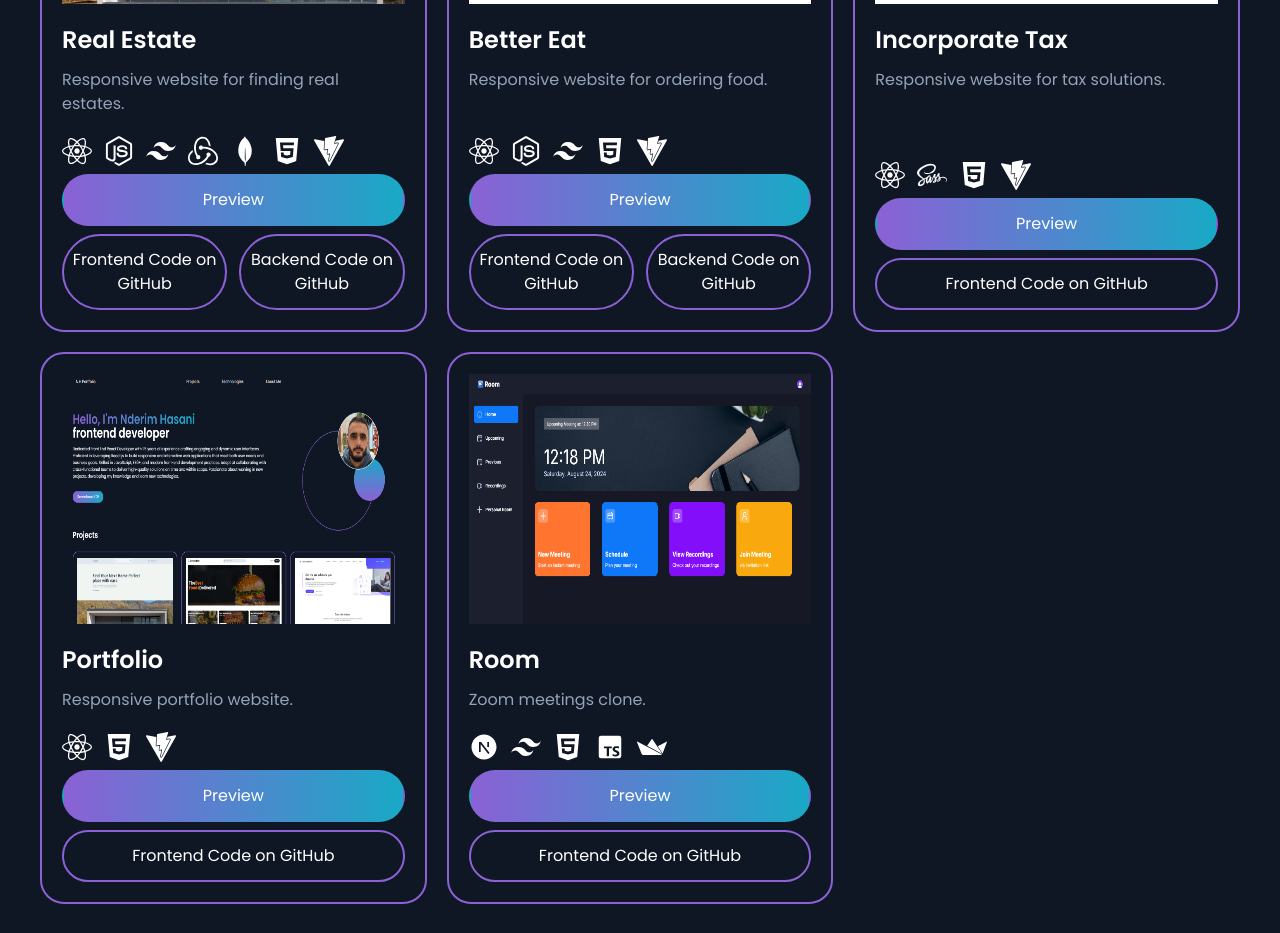
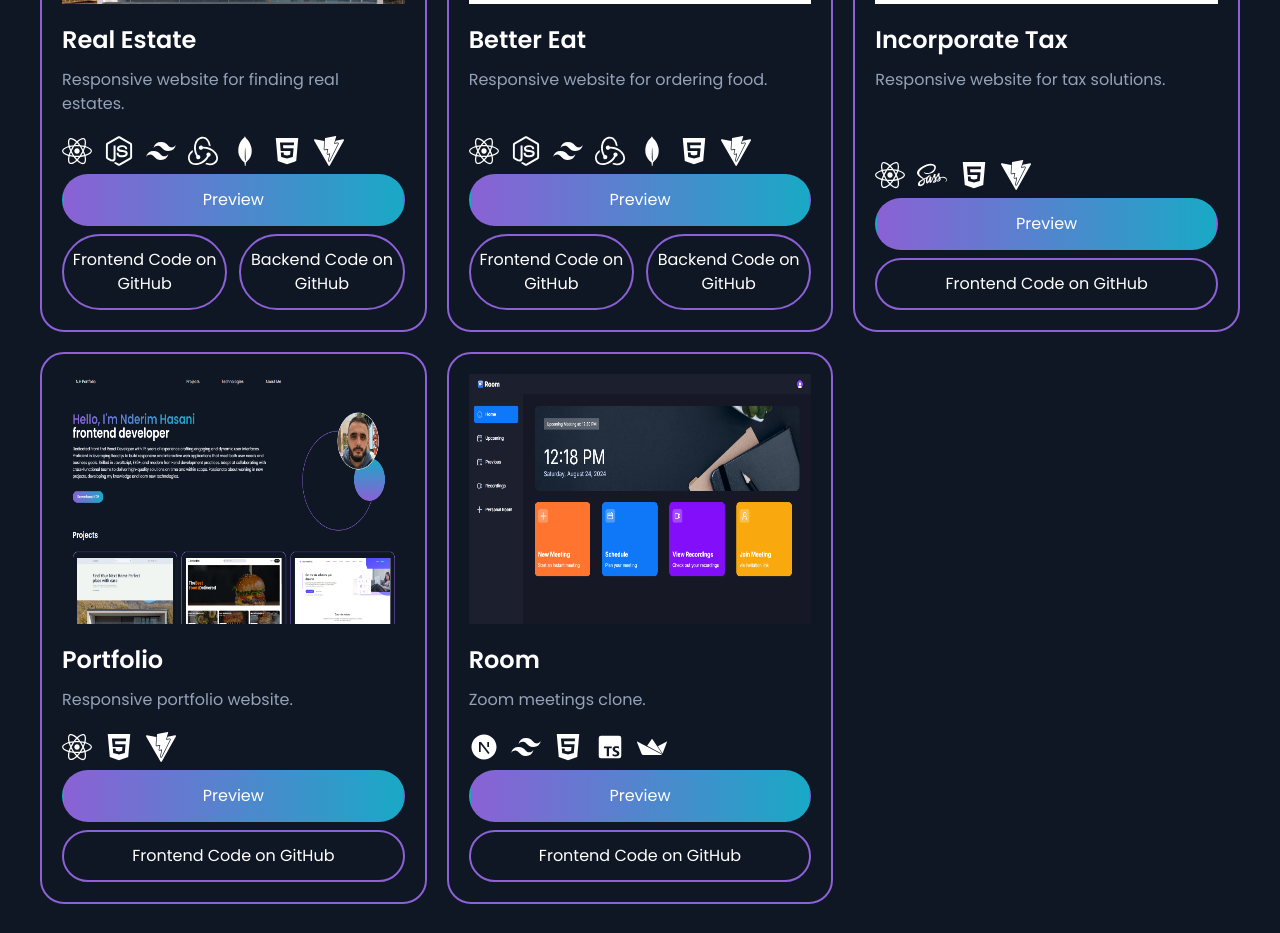
Before and after one commit to Nderim45/portfolio, a React (Vite) app: page / in a window 1280 px wide. Shown: the part 940-1873 px from the top of the page. Built offline with nearby package versions, Linux system fonts and the light colour scheme.

Commit message:
Fixed technologies icons not showing

```diff
--- a/src/components/projectsData.jsx
+++ b/src/components/projectsData.jsx
@@ -40,8 +40,8 @@ export const data = [
         icon: <RiTailwindCssFill fontSize={30} className="mr-3" />,
         name: "TailwindCSS",
       },
-      <SiRedux fontSize={30} className="mr-3" />,
-      <SiMongodb fontSize={30} className="mr-3" />,
+      { icon: <SiRedux fontSize={30} className="mr-3" />, name: "Redux" },
+      { icon: <SiMongodb fontSize={30} className="mr-3" />, name: "MongoDB" },
       { icon: <FaHtml5 fontSize={30} className="mr-3" />, name: "HTML" },
       { icon: <SiVite fontSize={30} className="mr-3" />, name: "Vite" },
     ],
```
